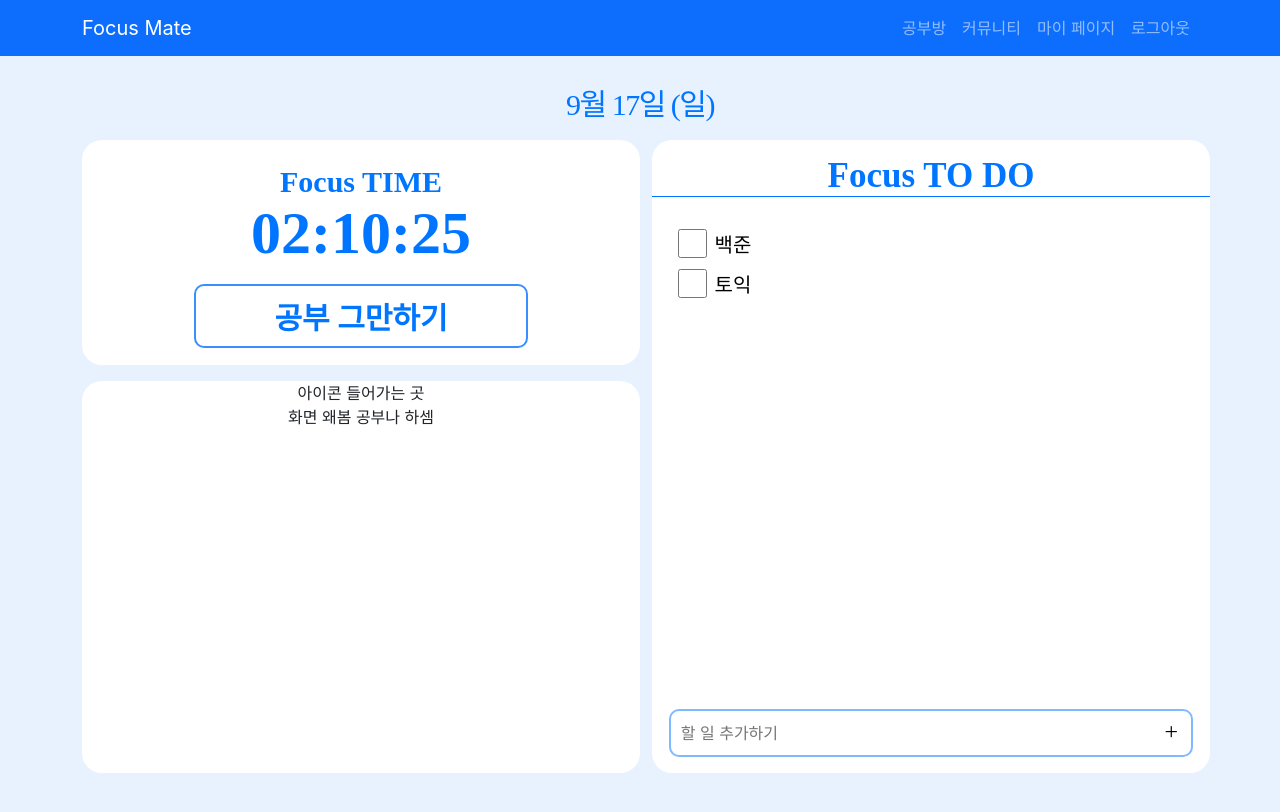
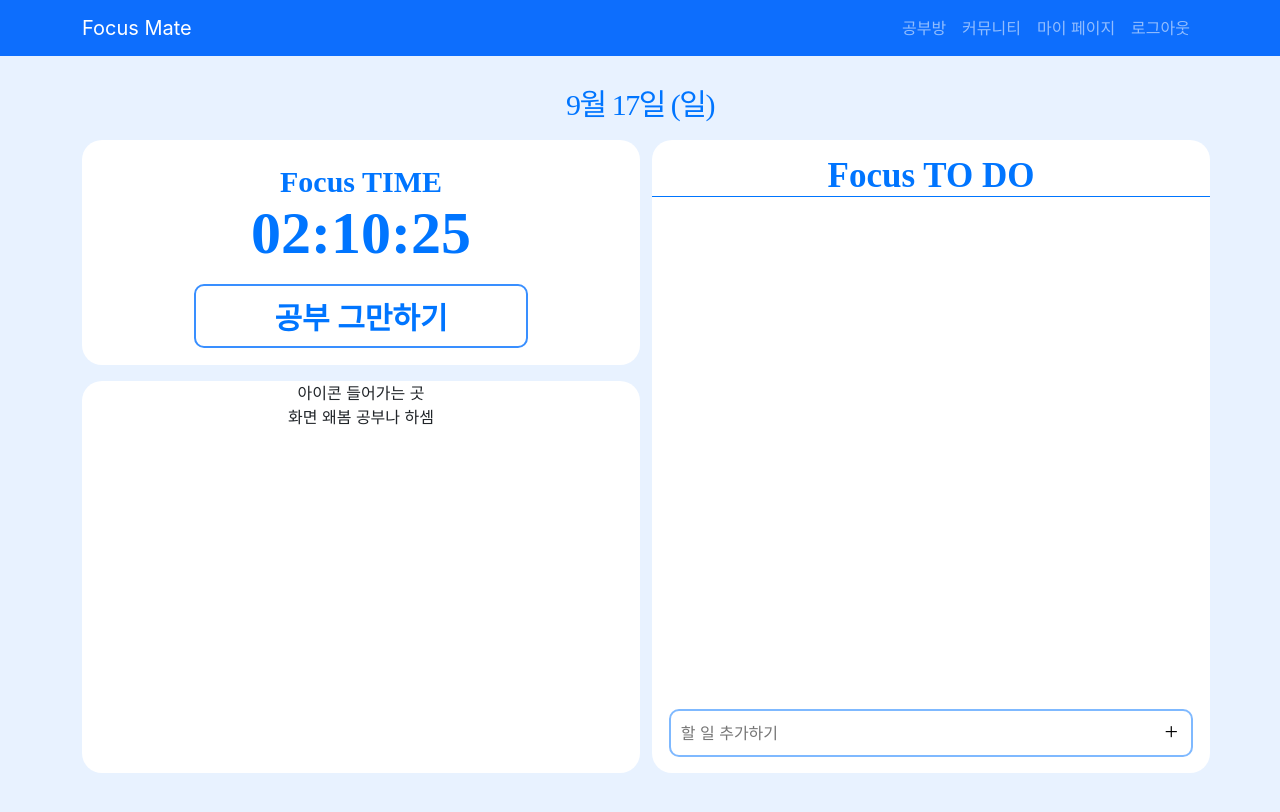
Before and after one commit to TEAM-TETRIS-Web/Front-end, a React (Create React App) app in the folder tetris/: page /single in a window 1280 px wide. Shown: the top 812 px of the page. Built offline with nearby package versions, Linux system fonts and the light colour scheme.

Commit message:
add todo file

```diff
--- a/tetris/src/pages/main.js
+++ b/tetris/src/pages/main.js
@@ -2,7 +2,7 @@
 import React, { useState, useEffect } from "react";
 import { Routes, Route, Link, useNavigate, Outlet } from "react-router-dom";
 import "./main.css";
-
+import Todo from "./todo.js";
 const Main = () => {
   let today = new Date();
   let week = ["일", "월", "화", "수", "목", "금", "토"];
@@ -63,47 +63,7 @@ const Main = () => {
             </div>
           </div>
         </div>
-
-        {/* Focus To Do */}
-        <div className="toDo-div col">
-          <p className="title">Focus TO DO</p>
-          {/* TodoList 목록 */}
-          <div className="toDoList-div">
-            {todo.map(function (text, i) {
-              return (
-                <div className="toDoList row">
-                  <input type="checkbox" className="col-1" />
-                  <p className="text col">{text}</p>
-                  <button onClick={() => {
-                    let newTodo = [...todo];
-                    newTodo.splice(i, 1);
-                    setTodo(newTodo);
-                  }} className="col-1">X</button>
-                </div>
-              );
-            })}
-          </div>
-          {/* TodoList 목록 끝 */}
-          {/* 할일 추가 창 */}
-          <div className="AddToDo-div">
-            <input
-              type="text"
-              value={todoText}
-              onChange={(e) => {
-                setAddTodoText(e.target.value);
-              }}
-              placeholder="할 일 추가하기"
-            />
-            <input
-              type="button"
-              onClick={() => {
-                setTodo([todoText, ...todo]);
-              }}
-              value="+"
-            />
-          </div>
-          {/* 할일 추가 창 끝 */}
-        </div>
+        <Todo />
       </div>
     </div>
   );
--- a/tetris/src/pages/report.css
+++ b/tetris/src/pages/report.css
@@ -7,6 +7,7 @@
   font-weight: 700;
   line-height: normal;
   padding-top: 4rem;
+  padding-bottom: 5%;
 }
 
 .report-detail .time-title {
@@ -45,7 +46,7 @@
   font-style: normal;
   font-weight: 400;
   line-height: normal;
-  margin-top: 5%;
+  margin-top: 7%;
 }
 
 .focus-percent {
--- a/tetris/src/pages/single.js
+++ b/tetris/src/pages/single.js
@@ -2,7 +2,7 @@
 import React, { useState, useEffect } from "react";
 import { Routes, Route, Link, useNavigate, Outlet } from "react-router-dom";
 import "./single.css";
-
+import Todo from "./todo.js"
 const Main = () => {
   let today = new Date();
   let week = ["일", "월", "화", "수", "목", "금", "토"];
@@ -40,30 +40,7 @@ const Main = () => {
             </div>
             {/* 공부 화면  끝 */}
           </div>
-          {/* Focus To Do */}
-          <div className="toDo-div col">
-            <p className="title">Focus TO DO</p>
-            {/* TodoList 목록 */}
-            <div className="toDoList-div">
-              <div className="toDoList row">
-                <input type="checkbox" className="col-1" />
-                <p className="text col">백준</p>
-              </div>
-            </div>
-            <div className="toDoList-div">
-              <div className="toDoList row">
-                <input type="checkbox" className="col-1" />
-                <p className="text col">토익</p>
-              </div>
-            </div>
-            {/* TodoList 목록 끝 */}
-            {/* 할일 추가 창 */}
-            <div className="AddToDo-div">
-              <input type="text" placeholder="할 일 추가하기" />
-              <input type="button" value="+" />
-            </div>
-            {/* 할일 추가 창 끝 */}
-          </div>
+          <Todo />
         </div>
       </div>
     </div>
--- /dev/null
+++ b/tetris/src/pages/todo.js
@@ -0,0 +1,52 @@
+import React, { useState, useEffect } from "react";
+import { Routes, Route, Link, useNavigate, Outlet } from "react-router-dom";
+
+const Todo = () => {
+  let [todo, setTodo] = useState([]);
+  let [todoText, setAddTodoText] = useState("");
+
+  return (
+    <div className="toDo-div col">
+      <p className="title">Focus TO DO</p>
+      {/* TodoList 목록 */}
+      <div className="toDoList-div">
+        {todo.map(function (text, i) {
+          return (
+            <div className="toDoList row">
+              <input type="checkbox" className="col-1" />
+              <p className="text col">{text}</p>
+              <button onClick={() => {
+                let newTodo = [...todo];
+                newTodo.splice(i, 1);
+                setTodo(newTodo);
+              }} className="col-1">X</button>
+            </div>
+          );
+        })}
+      </div>
+      {/* TodoList 목록 끝 */}
+      {/* 할일 추가 창 */}
+      <div className="AddToDo-div">
+        <input
+          type="text"
+          value={todoText}
+          onChange={(e) => {
+            setAddTodoText(e.target.value);
+          }}
+          placeholder="할 일 추가하기"
+        />
+        <input
+          type="button"
+          onClick={() => {
+            setTodo([todoText, ...todo]);
+            setAddTodoText(""); //
+          }}
+          value="+"
+        />
+      </div>
+      {/* 할일 추가 창 끝 */}
+   </div>
+  )
+}
+
+export default Todo;
```
